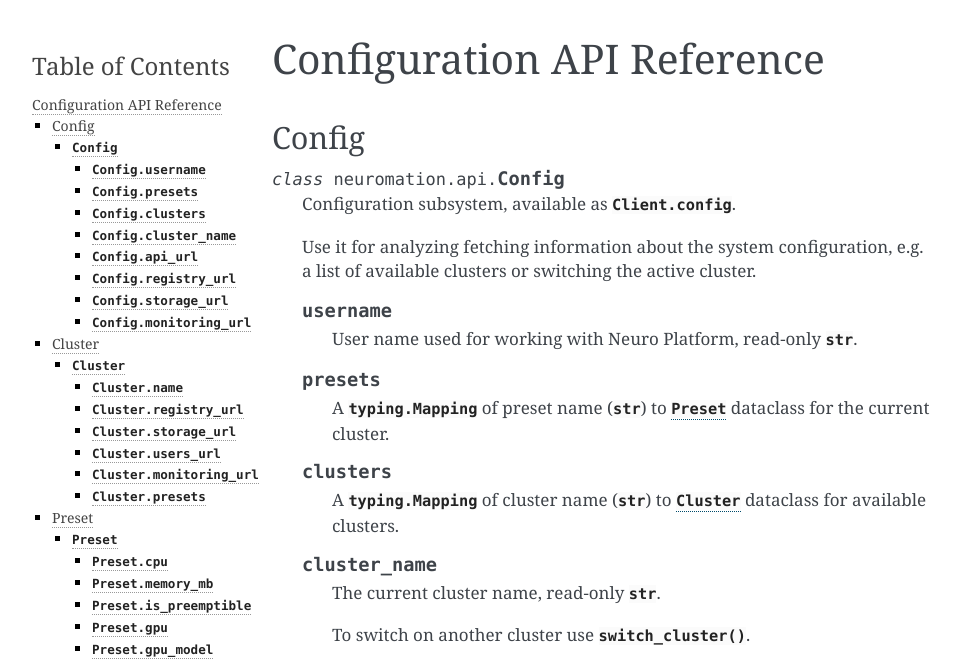
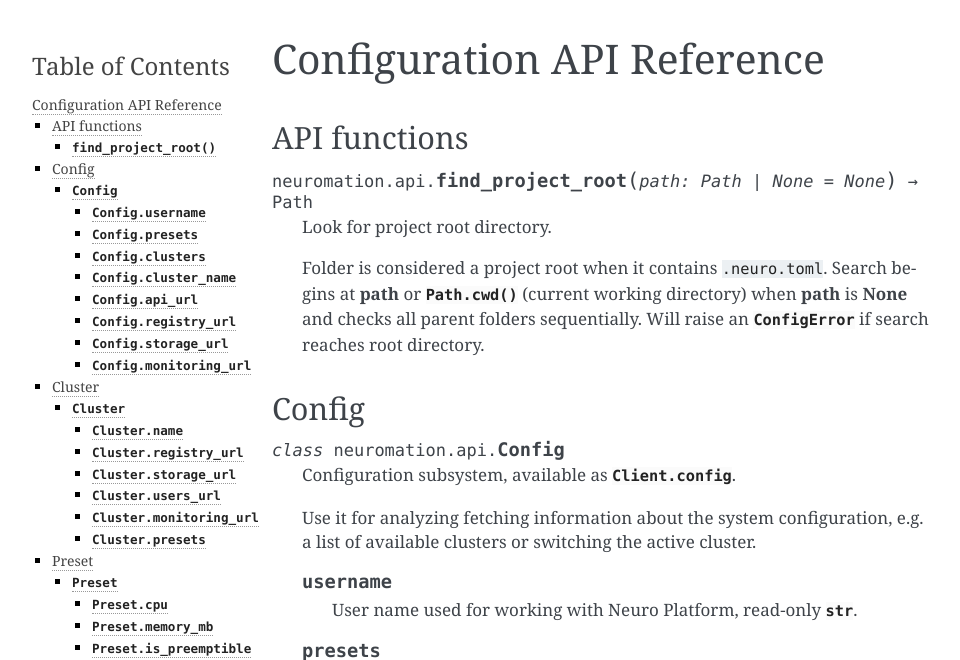
Before and after one commit to neuro-inc/neuro-cli, a Sphinx documentation site: the page built from docs/config_reference.rst, in a window 1280 px wide and 900 px high, cut to the strip 0-660 px from the top of the window. Shown: the whole strip, without its empty margins (148-1108 px from the left). Built offline with Sphinx 7.4.7, drawn with Linux system fonts in a browser that asks for light colours; pages that are not in the unit, such as notebooks, are missing from menus.

Commit message:
Add docs entry about find_project_root

```diff
--- a/docs/config_reference.rst
+++ b/docs/config_reference.rst
@@ -9,6 +9,18 @@
 
 
 .. currentmodule:: neuromation.api
+
+API functions
+=============
+
+.. function:: find_project_root(path: Optional[Path] = None) -> Path
+
+   Look for project root directory.
+
+   Folder is considered a project root when it
+   contains ``.neuro.toml``. Search begins at **path** or :meth:`Path.cwd` (current
+   working directory) when **path** is **None** and checks all parent folders sequentially.
+   Will raise an :class:`ConfigError` if search reaches root directory.
 
 
 Config
```
Also changed, not shown: 1 other file.
